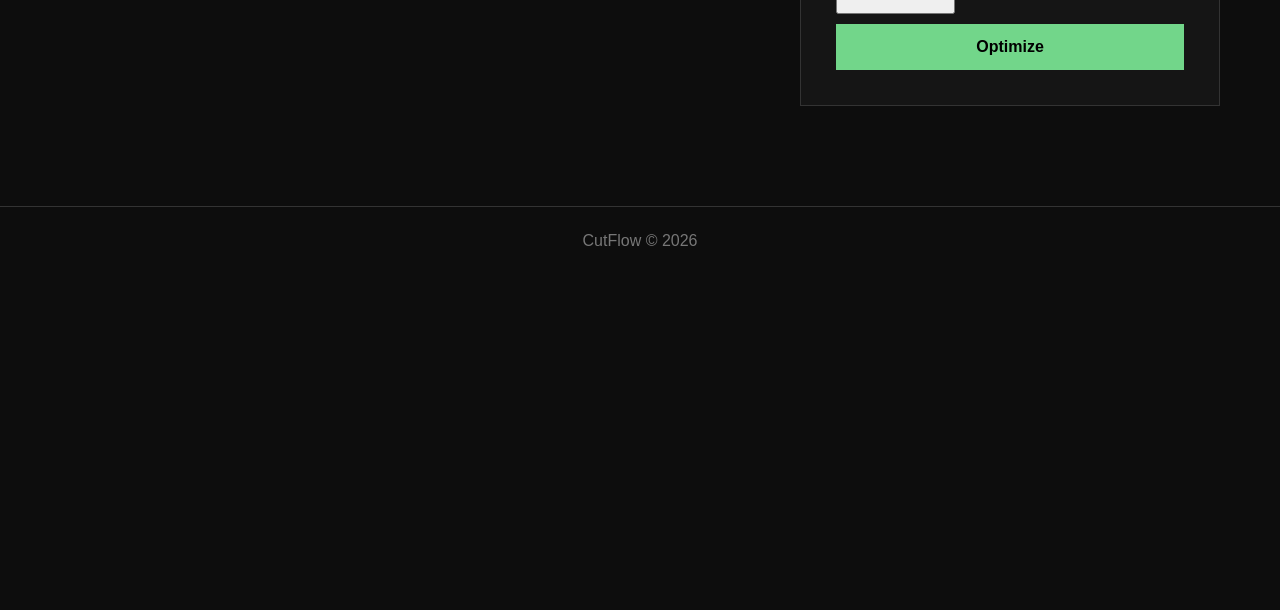
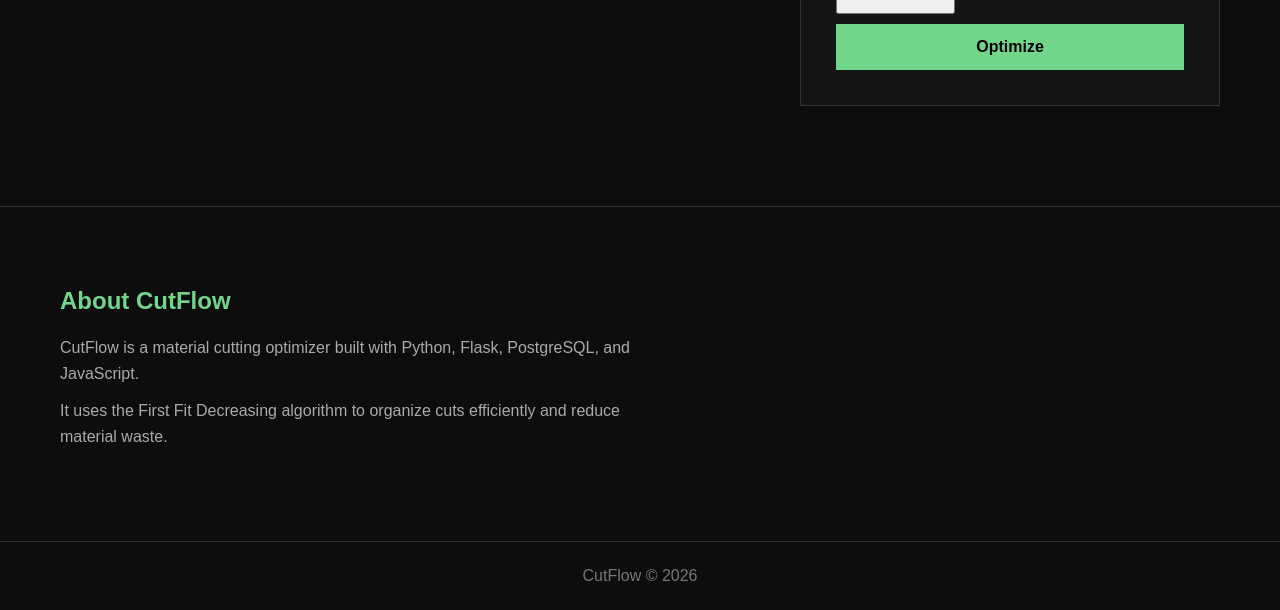
Before and after one commit to Monsyerz/cutflow, a Flask app: page / in a window 1280 px wide. Shown: the part 563-1173 px from the top of the page. Before the commit the page ends 809 px from the top, so only its background shows below. Run offline with Flask 3, Linux system fonts and the light colour scheme.

Commit message:
feat: add About section and improve navigation

```diff
--- a/app/static/styles.css
+++ b/app/static/styles.css
@@ -212,3 +212,20 @@ body
     padding: 10px 0;
     border-bottom: 1px solid #333;
 }
+
+.about-section {
+    padding: 80px 60px;
+    border-top: 1px solid #333333;
+}
+
+.about-section h2 {
+    color: #72d68a;
+    margin-bottom: 20px;
+}
+
+.about-section p {
+    color: #aaaaaa;
+    line-height: 1.6;
+    max-width: 600px;
+    margin-bottom: 12px;
+}
--- a/app/templates/history.html
+++ b/app/templates/history.html
@@ -37,7 +37,7 @@
                     <p>Stocks Used: {{ result.stocks_used }}</p>
                     <p>Waste: {{ "%.2f"|format(result.waste) }}</p>
                     <p>Utilization: {{ "%.2f"|format(result.utilization) }}%</p>
-                    <p>Date: {{ result.created_at.strftime("%Y-%m-%d %H:%M") }}</p>
+                    <p>Date: {{ result.created_at.strftime("%b %d, %Y - %H:%M") }}</p>
                 </div>
 
             {% else %}
--- a/app/templates/index.html
+++ b/app/templates/index.html
@@ -19,8 +19,8 @@
 
         <div class="nav-links">
             <a href="{{ url_for('main.home') }}">Home</a>
-            <a href="{{ url_for('main.optimizer') }}#optimizer">Optimizer</a>
-            <a href="#">About</a>
+            <a href="{{ url_for('main.home') }}#optimizer">Optimizer</a>
+            <a href="{{ url_for('main.home') }}#about">About</a>
             <a href="{{ url_for('main.history') }}">History</a>
         </div>
 
@@ -140,7 +140,17 @@
             {% endif %}
             </div>
     </div>
-
+    <section id="about" class="about-section">
+        <h2>About CutFlow</h2>
+        <p>
+            CutFlow is a material cutting optimizer built with Python,
+            Flask, PostgreSQL, and JavaScript.
+        </p>
+        <p>
+            It uses the First Fit Decreasing algorithm to organize
+            cuts efficiently and reduce material waste.
+        </p>
+    </section>
 
     <div class="footer">
         <p>CutFlow © 2026</p>
```
